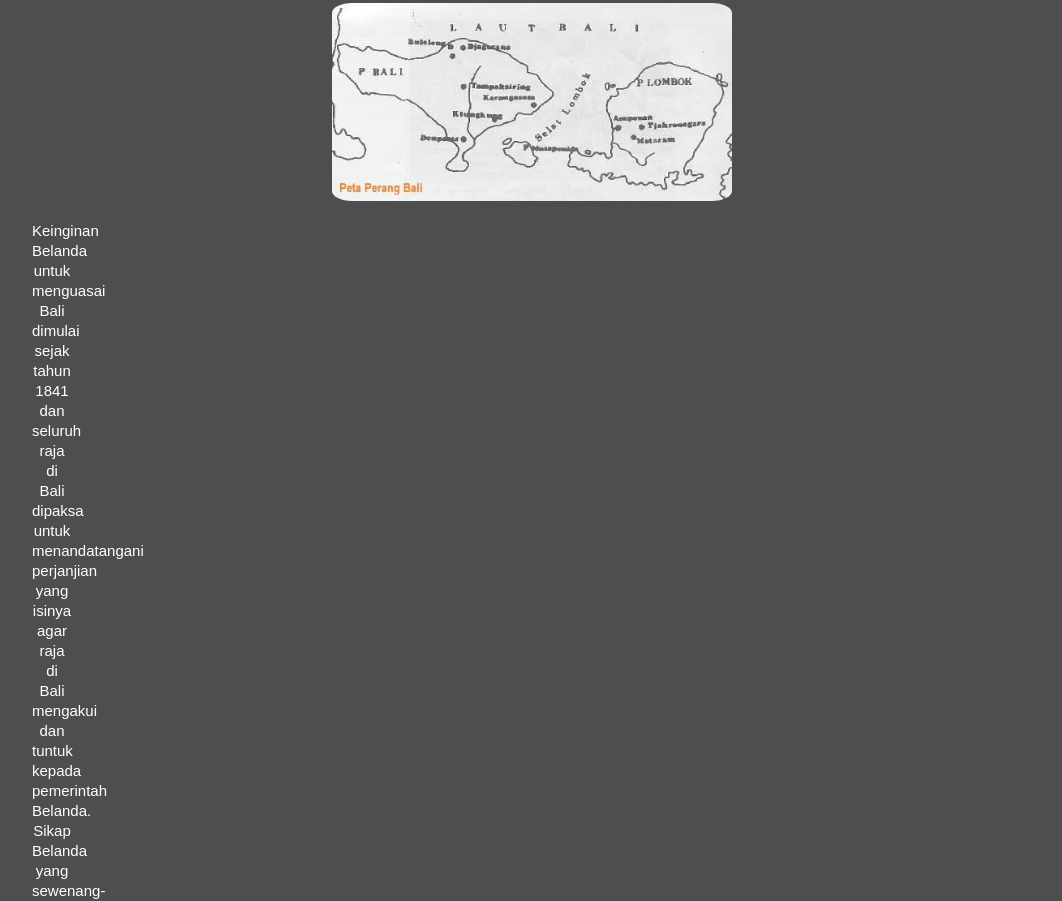
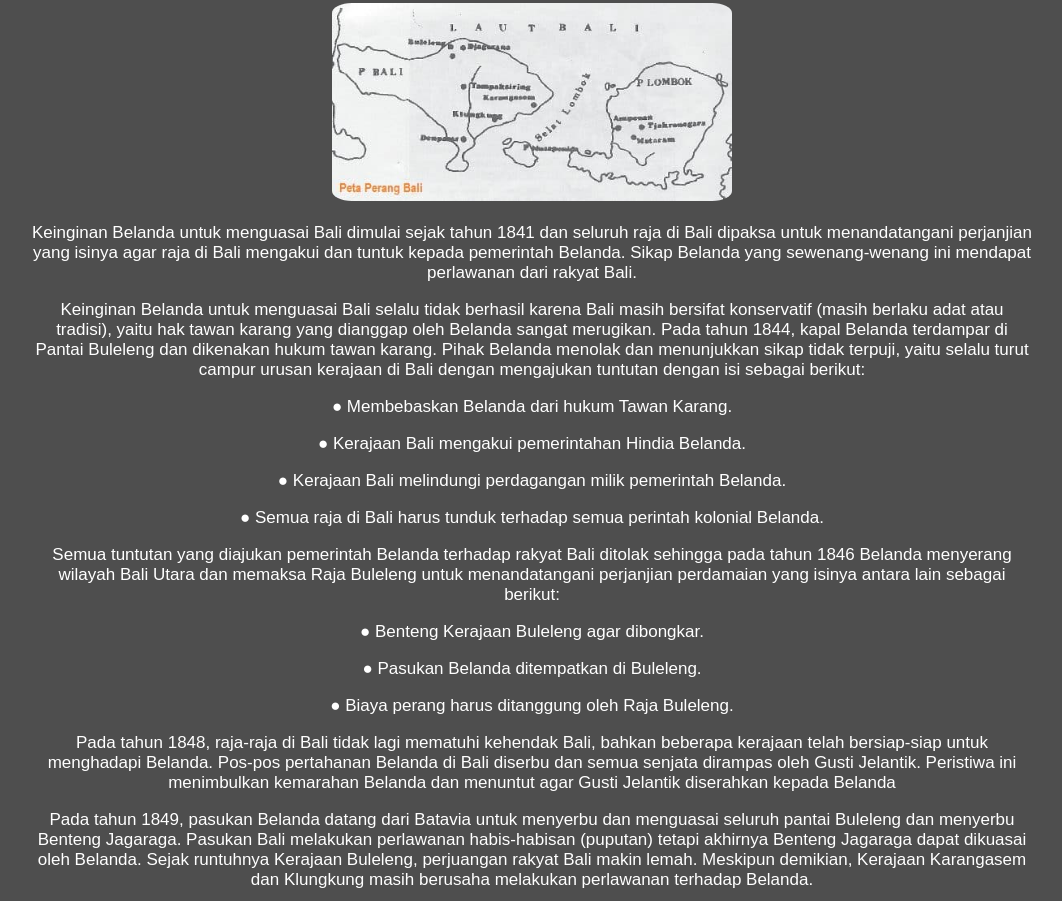
Before and after one commit to RxzAh/Sejiwa, a plain HTML site: page index.html in a window 1280 px wide. Shown: the part 1030-1931 px from the top of the page, without its empty margins (108-1170 px from the left). Drawn offline with nearby package versions, Linux system fonts and the light colour scheme.

Commit message:
Update style.css

```diff
--- a/style.css
+++ b/style.css
@@ -185,7 +185,7 @@ section p.ringkasan {
 section .konten-ini p {
     font-style: normal;
     color: #fff;
-    width: 40px;
+    font-size: 17px;
 }
 nav.putih {
     background-color: #2e2e2e;
```
